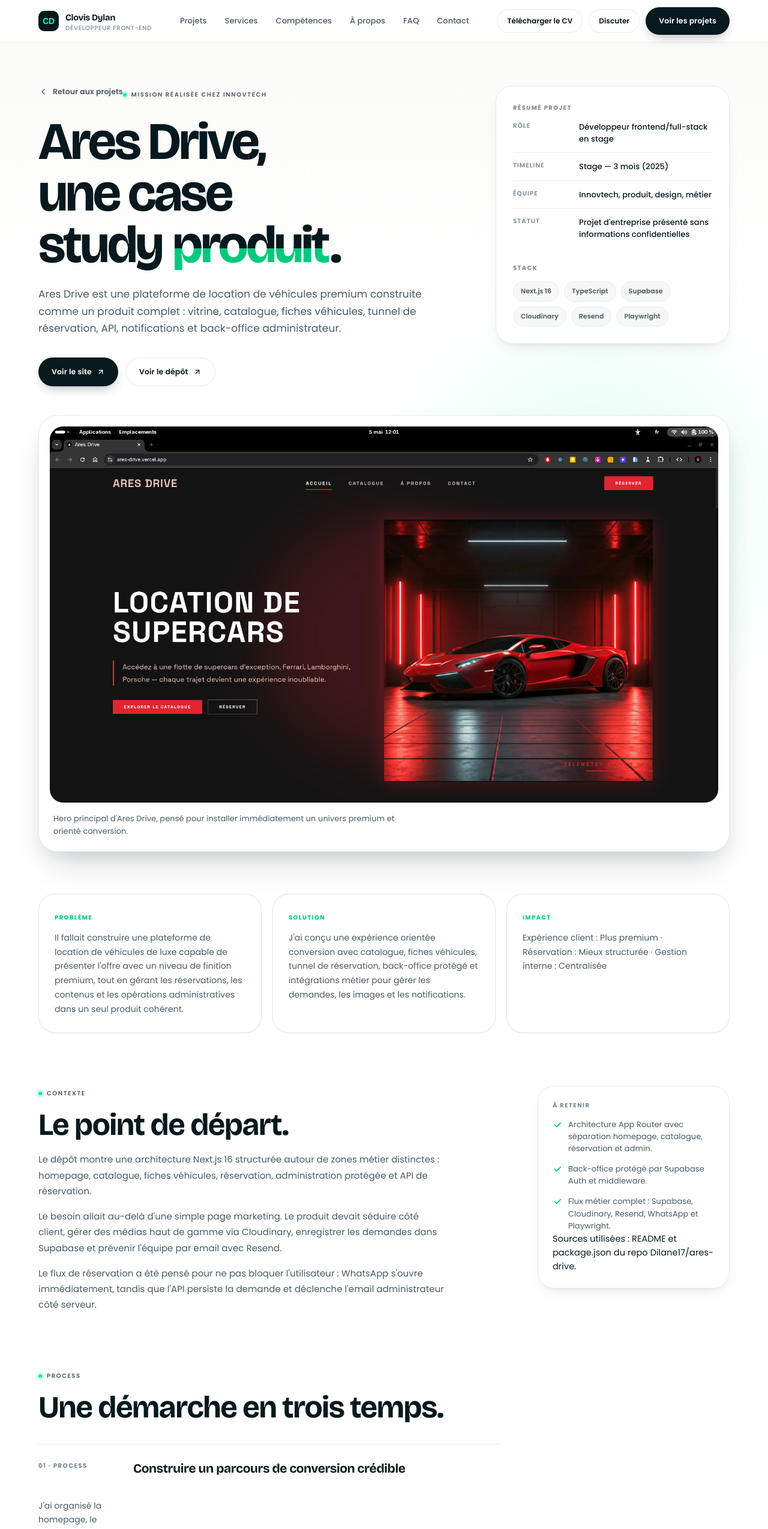
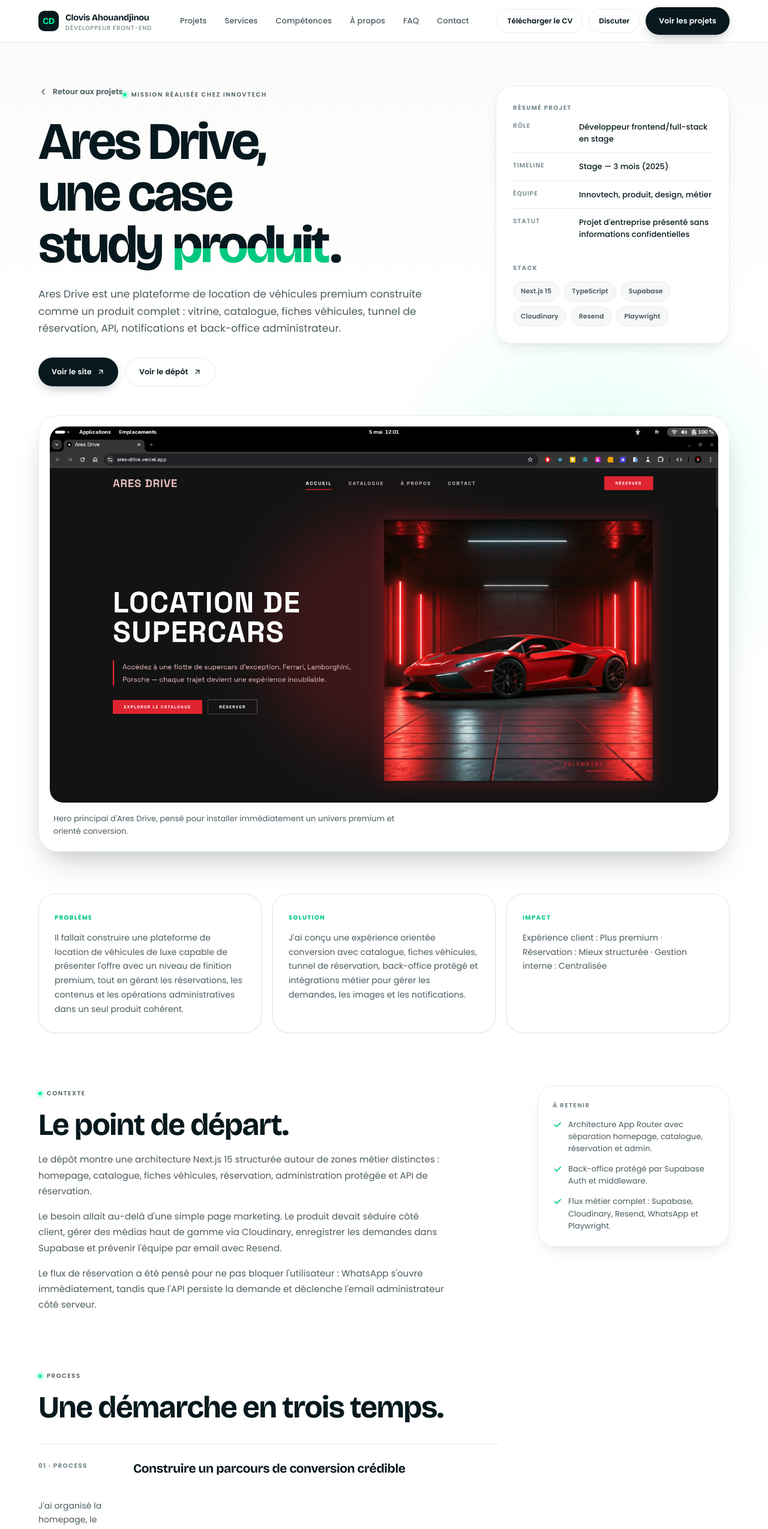
Before and after one commit to Dilane17/portfolio, a Next.js app: page /projects/ares-drive in a window 1280 px wide. Shown: the top 2549 px of the page at 60% size. Built offline with nearby package versions, Linux system fonts and the light colour scheme.

Commit message:
refactor: update personal identity, streamline project display, and modernize contact methods

```diff
--- a/src/app/layout.tsx
+++ b/src/app/layout.tsx
@@ -4,44 +4,44 @@ import ReadingProgress from "@/components/ReadingProgress";
 
 export const metadata: Metadata = {
   metadataBase: new URL("https://www.dylan-dev.me"),
-  title: "Clovis Dylan | Développeur Frontend React Next.js Freelance",
+  title: "Clovis Ahouandjinou | Développeur Frontend React Next.js Freelance",
   description:
-    "Portfolio de Clovis Dylan, développeur frontend freelance basé à Cotonou (Bénin). Interfaces React et Next.js performantes pour startups et équipes produit SaaS.",
+    "Portfolio de Clovis Ahouandjinou, développeur frontend freelance basé à Cotonou (Bénin). Interfaces React et Next.js performantes pour startups et équipes produit SaaS.",
   keywords: [
     "développeur frontend React Next.js freelance",
     "développeur frontend Cotonou Bénin Afrique",
     "portfolio développeur frontend SaaS",
     "développeur React TypeScript disponible",
-    "Clovis Dylan",
+    "Clovis Ahouandjinou",
     "Design Systems",
   ],
-  authors: [{ name: "Clovis Dylan" }],
-  creator: "Clovis Dylan",
+  authors: [{ name: "Clovis Ahouandjinou" }],
+  creator: "Clovis Ahouandjinou",
   alternates: {
     canonical: "https://www.dylan-dev.me",
   },
   openGraph: {
     type: "website",
     locale: "fr_FR",
-    title: "Clovis Dylan | Développeur Frontend React Next.js Freelance",
+    title: "Clovis Ahouandjinou | Développeur Frontend React Next.js Freelance",
     description:
       "Des interfaces React et Next.js performantes pour des produits SaaS exigeants — de la landing page au dashboard complet.",
-    siteName: "Clovis Dylan Portfolio",
+    siteName: "Clovis Ahouandjinou Portfolio",
     images: [
       {
         url: "/og-image.png",
         width: 1200,
         height: 630,
-        alt: "Clovis Dylan — Développeur Frontend React Next.js Freelance",
+        alt: "Clovis Ahouandjinou — Développeur Frontend React Next.js Freelance",
       },
     ],
   },
   twitter: {
     card: "summary_large_image",
-    title: "Clovis Dylan | Développeur Frontend React Next.js Freelance",
+    title: "Clovis Ahouandjinou | Développeur Frontend React Next.js Freelance",
     description:
       "Interfaces React & Next.js solides pour produits SaaS. Freelance basé à Cotonou, Bénin.",
-    creator: "@clovisdylan",
+    creator: "@dylankodee",
     images: ["/og-image.png"],
   },
   icons: {
--- a/src/app/projects/[slug]/page.tsx
+++ b/src/app/projects/[slug]/page.tsx
@@ -18,14 +18,13 @@ const repoInsights: Record<
     before: string[];
     after: string[];
     aside: string[];
-    sourceNote: string;
   }
 > = {
   "ares-drive": {
     heroLead:
       "Ares Drive est une plateforme de location de véhicules premium construite comme un produit complet : vitrine, catalogue, fiches véhicules, tunnel de réservation, API, notifications et back-office administrateur.",
     context: [
-      "Le dépôt montre une architecture Next.js 16 structurée autour de zones métier distinctes : homepage, catalogue, fiches véhicules, réservation, administration protégée et API de réservation.",
+      "Le dépôt montre une architecture Next.js 15 structurée autour de zones métier distinctes : homepage, catalogue, fiches véhicules, réservation, administration protégée et API de réservation.",
       "Le besoin allait au-delà d'une simple page marketing. Le produit devait séduire côté client, gérer des médias haut de gamme via Cloudinary, enregistrer les demandes dans Supabase et prévenir l'équipe par email avec Resend.",
       "Le flux de réservation a été pensé pour ne pas bloquer l'utilisateur : WhatsApp s'ouvre immédiatement, tandis que l'API persiste la demande et déclenche l'email administrateur côté serveur.",
     ],
@@ -44,8 +43,6 @@ const repoInsights: Record<
       "Back-office protégé par Supabase Auth et middleware.",
       "Flux métier complet : Supabase, Cloudinary, Resend, WhatsApp et Playwright.",
     ],
-    sourceNote:
-      "Sources utilisées : README et package.json du repo Dilane17/ares-drive.",
   },
   "asmi-transfert": {
     heroLead:
@@ -70,8 +67,6 @@ const repoInsights: Record<
       "Direction visuelle documentée : rouge, bleu, noir, blanc et typographie Karst.",
       "Animations Framer Motion, SEO, accessibilité et micro-interactions.",
     ],
-    sourceNote:
-      "Sources utilisées : README et package.json du repo Dilane17/asmi-transfert.",
   },
   "atelier-bossart": {
     heroLead:
@@ -96,8 +91,6 @@ const repoInsights: Record<
       "Usage de Lucide React pour une iconographie légère et cohérente.",
       "Positionnement premium adapté à un studio audiovisuel.",
     ],
-    sourceNote:
-      "Sources utilisées : package.json du repo privé Dilane17/Bossart- et données portfolio.",
   },
 };
 
@@ -115,7 +108,7 @@ export async function generateMetadata(
 
   if (!project) {
     return {
-      title: "Projet introuvable | Clovis Dylan",
+      title: "Projet introuvable | Clovis Ahouandjinou",
     };
   }
 
@@ -135,7 +128,7 @@ export async function generateMetadata(
           url: `/case-studies/${slug}/og.png`,
           width: 1200,
           height: 630,
-          alt: `${project.title} — Case Study | Clovis Dylan`,
+          alt: `${project.title} — Case Study | Clovis Ahouandjinou`,
         },
       ],
     },
@@ -301,7 +294,11 @@ export default async function ProjectCaseStudyPage({
         {heroShot ? (
           <ScrollReveal className={styles.visualHero}>
             {/* eslint-disable-next-line @next/next/no-img-element */}
-            <img src={heroShot.src} alt={heroShot.alt} className={styles.heroImage} />
+            <img
+              src={heroShot.src}
+              alt={heroShot.alt}
+              className={styles.heroImage}
+            />
             <p>{heroShot.caption}</p>
           </ScrollReveal>
         ) : null}
@@ -392,7 +389,9 @@ export default async function ProjectCaseStudyPage({
               </article>
               <article>
                 <span>Après</span>
-                <h3>Une interface claire, crédible et plus simple à faire évoluer.</h3>
+                <h3>
+                  Une interface claire, crédible et plus simple à faire évoluer.
+                </h3>
                 <ul>
                   {content.after.map((item) => (
                     <li key={item}>{item}</li>
@@ -413,7 +412,6 @@ export default async function ProjectCaseStudyPage({
                   </div>
                 ))}
               </div>
-              <p className={styles.sourceNote}>{content.sourceNote}</p>
             </div>
           </aside>
         </section>
@@ -467,13 +465,11 @@ export default async function ProjectCaseStudyPage({
           </div>
 
           <div className={styles.galleryGrid}>
-            {(project.screenshots.length > 1
-              ? project.screenshots
-              : [heroShot, heroShot]
-            )
-              .filter(Boolean)
-              .map((item, index) => (
-                <figure key={`${item!.src}-${index}`} className={styles.galleryCard}>
+            {project.screenshots.filter(Boolean).map((item, index) => (
+              <figure
+                key={`${item!.src}-${index}`}
+                className={styles.galleryCard}
+              >
                 {/* eslint-disable-next-line @next/next/no-img-element */}
                 <img
                   src={item!.src}
@@ -489,7 +485,9 @@ export default async function ProjectCaseStudyPage({
         <ScrollReveal className={styles.ctaCard}>
           <div>
             <span>Projet suivant</span>
-            <h2>Vous voulez une page projet aussi claire pour votre produit ?</h2>
+            <h2>
+              Vous voulez une page projet aussi claire pour votre produit ?
+            </h2>
             <p>
               Je peux vous aider à transformer une idée, une vitrine ou une
               application existante en produit plus clair, plus crédible et plus
--- a/src/components/Navbar.tsx
+++ b/src/components/Navbar.tsx
@@ -22,7 +22,7 @@ export default function Navbar({ isProjectPage = false }: NavbarProps) {
         <Link href={homeHref} className={styles.navBrand}>
           <span className={styles.brandBadge}>CD</span>
           <span>
-            <span className={styles.brandName}>Clovis Dylan</span>
+            <span className={styles.brandName}>Clovis Ahouandjinou</span>
             <span className={styles.brandRole}>Développeur Front-End</span>
           </span>
         </Link>
@@ -61,10 +61,7 @@ export default function Navbar({ isProjectPage = false }: NavbarProps) {
           <Link href={contactHref} className={styles.navLinkBtn}>
             Discuter
           </Link>
-          <Link
-            href={projectsHref}
-            className="btn btn-primary"
-          >
+          <Link href={projectsHref} className="btn btn-primary">
             Voir les projets
           </Link>
         </div>
--- a/src/data/portfolioData.json
+++ b/src/data/portfolioData.json
@@ -19,7 +19,7 @@
       "problem": "Il fallait construire une plateforme de location de véhicules de luxe capable de présenter l'offre avec un niveau de finition premium, tout en gérant les réservations, les contenus et les opérations administratives dans un seul produit cohérent.",
       "solution": "J'ai conçu une expérience orientée conversion avec catalogue, fiches véhicules, tunnel de réservation, back-office protégé et intégrations métier pour gérer les demandes, les images et les notifications.",
       "techStack": [
-        "Next.js 16",
+        "Next.js 15",
         "TypeScript",
         "Supabase",
         "Cloudinary",
```
Also changed, not shown: src/app/page.tsx (+4 -16 lines), src/components/ContactSection.tsx (+6 -9 lines). Lines whose indentation alone changed are shown as unchanged.
